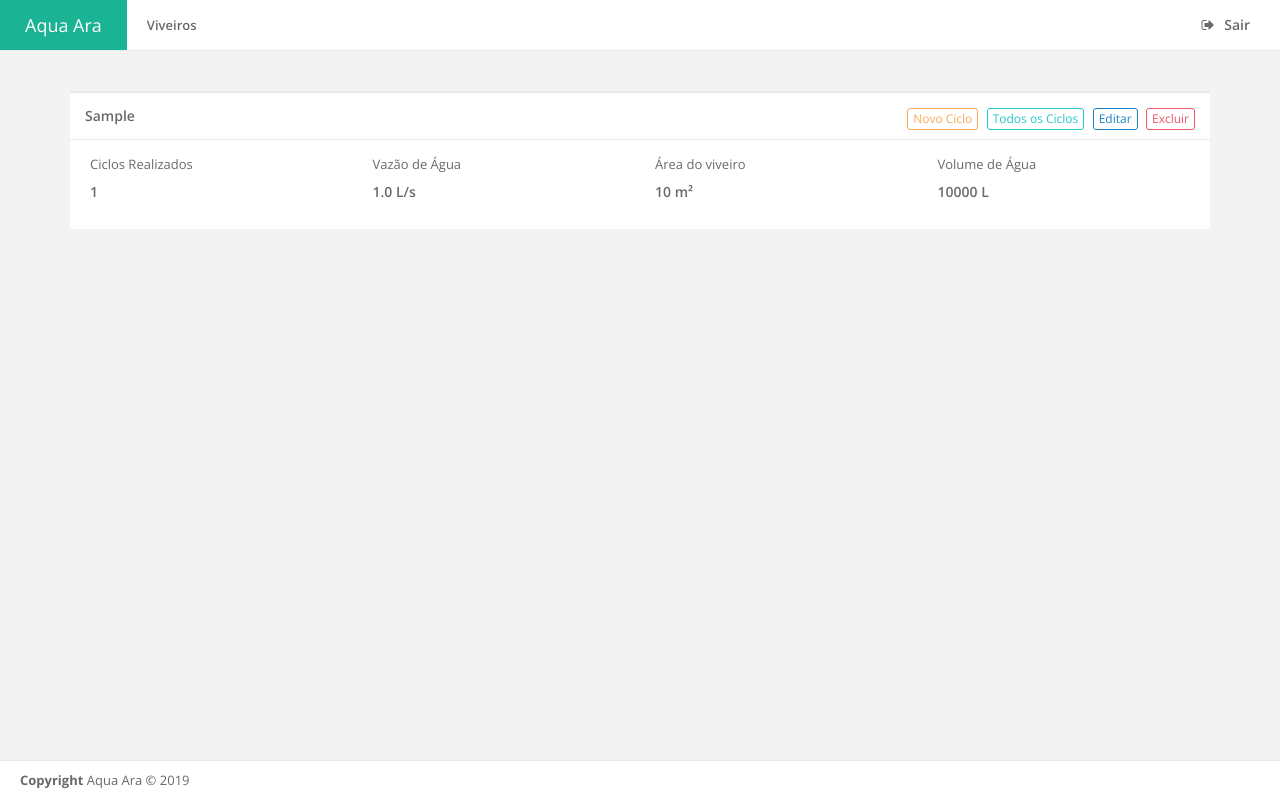
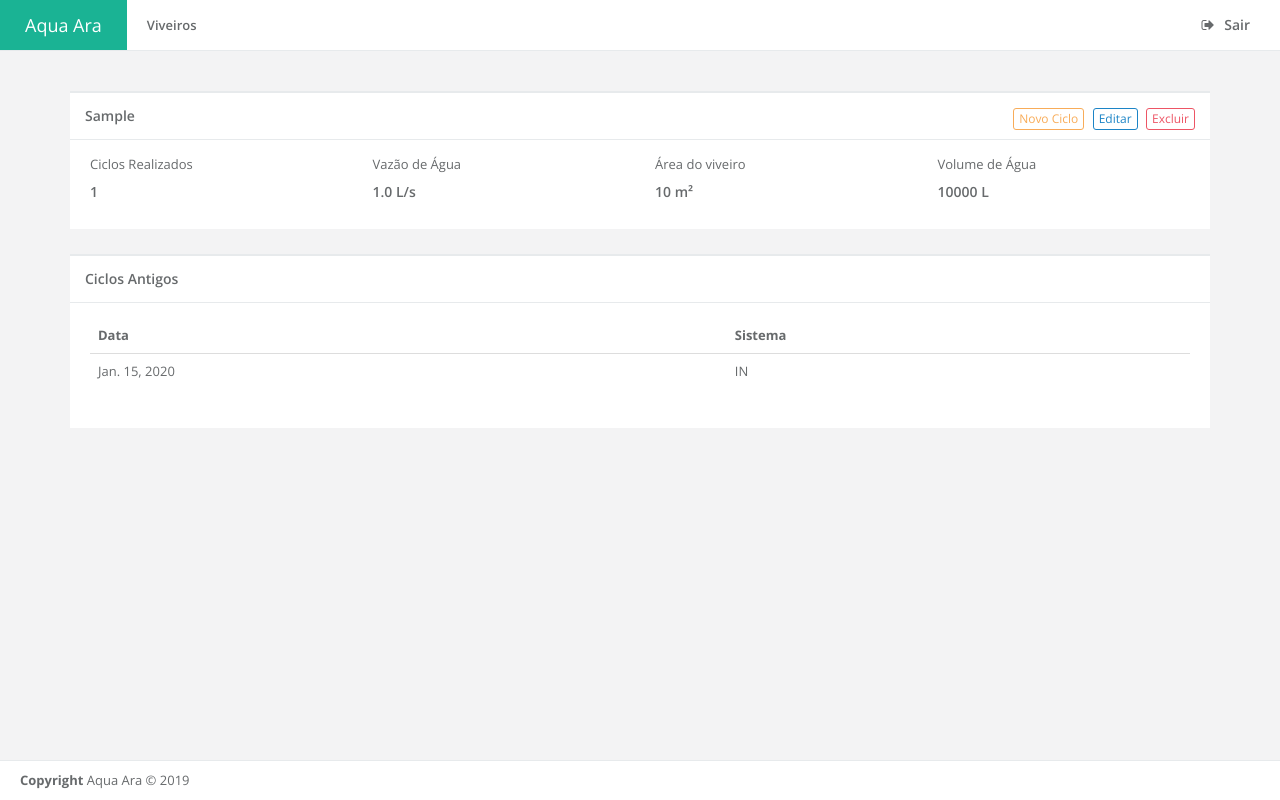
Before and after one commit to SamuelSilvaAraujo/aquaara, a Django app: page /1/viveiro/1/ in a window 1280 px wide. Run offline with Django 3.2, Linux system fonts and the light colour scheme; a user stored in the database is signed in; tables that the repository leaves empty hold one stand-in row (values such as "Sample post"); some libraries are stand-ins or nearby versions.

Commit message:
mudando o template de pond detail

```diff
--- a/core/models.py
+++ b/core/models.py
@@ -140,7 +140,7 @@ class Cycle(models.Model):
         amount = self.density()*self.pond.area()
         for mortality in self.mortality_set.all():
             amount -= mortality.amount
-        return amount
+        return int(amount)
 
     def peso_medio(self):
         if self.population:
@@ -277,11 +277,11 @@ class Cycle(models.Model):
     def amount_fish_biometria(self):
         amount = self.amount_fish()
         if amount <= 400:
-            return amount*0.10
+            return int(amount*0.10)
         elif 401 <= amount <= 700:
-            return amount*0.07
+            return int(amount*0.07)
         elif 701 <= amount <= 2000:
-            return amount*0.5
+            return int(amount*0.05)
 
     def date_despesca(self):
         if not self.population:
@@ -299,6 +299,12 @@ class Cycle(models.Model):
             else:
                 biometria = self.biometria_set.all().order_by('date')[0]
                 return biometria.date + timedelta(days=15)
+
+    def all_mortality(self):
+        return self.mortality_set.all()
+
+    def all_biometria(self):
+        return self.biometria_set.all()
 
 class Mortality(models.Model):
     cycle = models.ForeignKey(Cycle, on_delete=models.CASCADE)
--- a/core/templates/pond_detail.html
+++ b/core/templates/pond_detail.html
@@ -17,19 +17,12 @@
                                 <a href="{% url 'cycle_init' pk_property pond.id %}" class="btn btn-warning btn-outline btn-xs">Novo Ciclo</a>
                             {% else %}
                                 {% if not pond.cycle.population %}
+
                                     <a href="{% url 'population' pk_property pond.id %}" class="btn btn-warning btn-outline btn-xs">Povoamento</a>
-
-                                {% else %}
-
-                                    <a href="{% url 'mortality' pk_property pond.id %}" class="btn btn-info btn-outline btn-xs">Mortalidade</a>
-
-                                    <a href="{% url 'biometria' pk_property pond.id %}" class="btn btn-warning btn-outline btn-xs">Biometria</a>
 
                                 {% endif %}
 
                             {% endif %}
-
-                            <a href="#" class="btn btn-outline btn-info btn-xs">Todos os Ciclos</a>
 
                             <a href="{% url 'pond_update' pk_property pond.id %}" class="btn btn-outline btn-success btn-xs">Editar</a>
                             <a href="{% url 'pond_delete' pk_property pond.id %}" class="btn btn-outline btn-danger btn-xs">Excluir</a>
@@ -57,56 +50,66 @@
                             </div>
                         </div>
                     </div>
-                    {% if  pond.cycle  %}
+                </div>
+            </div>
+        </div>
 
-                        <div class="ibox-content">
+        {% if pond.cycle %}
 
             <div class="row">
-                                <div class="col-md-3">
-                                    <p class="stats-label">Densidade</p>
+                <div class="col-lg-3">
+                    <div class="ibox">
+                        <div class="ibox-title">
+                            <h5>Densidade</h5>
+                        </div>
+                        <div class="ibox-content">
                             <h4>{{ pond.cycle.density }} peixe/m²</h4>
                         </div>
-                                <div class="col-md-3">
-                                    <p class="stats-label">Quantidade de Peixes</p>
-                                    <h4>{{ pond.cycle.amount_fish }}</h4>
                     </div>
-                                <div class="col-md-3">
-                                    <p class="stats-label">Sistema</p>
+                </div>
+                <div class="col-lg-3">
+                    <div class="ibox">
+                        <div class="ibox-title">
+                            <h5>Quantidade de Peixes</h5>
+                        </div>
+                        <div class="ibox-content">
+                            <h4>{{ pond.cycle.amount_fish }} peixes</h4>
+                        </div>
+                    </div>
+                </div>
+                <div class="col-lg-3">
+                    <div class="ibox">
+                        <div class="ibox-title">
+                            <h5>Sistema</h5>
+                        </div>
+                        <div class="ibox-content">
                             <h4>{{ pond.cycle.get_system_display }}</h4>
                             {% if pond.cycle.system == 'IN' %}
-                                        <h5>{{ pond.cycle.get_type_intensive_display }}</h5>
+                                <small>{{ pond.cycle.get_type_intensive_display }}</small>
                             {% endif %}
                         </div>
-                                <div class="col-md-3">
-                                    <p class="stats-label">Peso Médio na despesca</p>
+                    </div>
+                </div>
+                <div class="col-lg-3">
+                    <div class="ibox">
+                        <div class="ibox-title">
+                            <h5>Peso Médio na despesca</h5>
+                        </div>
+                        <div class="ibox-content">
                             <h4> {{ pond.cycle.middleweight_despesca }} kg</h4>
+                        </div>
                     </div>
                 </div>
             </div>
 
             {% if pond.cycle.population %}
 
-                            <div class="ibox-content">
                 <div class="row">
-                                    <div class="col-md-3">
-                                        <p class="stats-label">Data Biometria</p>
-                                        <h4>{{ pond.cycle.date_biometria }}</h4>
+                    <div class="col-lg-12">
+                        <div class="ibox">
+                            <div class="ibox-title">
+                                <h5>Arraçoamento</h5>
                             </div>
-                                    <div class="col-md-3">
-                                        <p class="stats-label">Quantidade de peixes na biometria</p>
-                                        <h4>{{ pond.cycle.amount_fish_biometria }}</h4>
-                                    </div>
-                                    <div class="col-md-3">
-                                        <p class="stats-label">Biomassa</p>
-                                        <h4>{{ pond.cycle.biomassa }}</h4>
-                                    </div>
-                                    <div class="col-md-3">
-                                        <p class="stats-label">Peso Médio</p>
-                                        <h4> {{ pond.cycle.peso_medio }} kg</h4>
-                                    </div>
-                                </div>
-                            </div>
-
                             <div class="ibox-content">
                                 <div class="row">
                                     <div class="col-md-3">
@@ -131,13 +134,130 @@
                                     </div>
                                 </div>
                             </div>
+                        </div>
+                    </div>
+                </div>
 
-                        {% endif %}
+                <div class="row">
+                    <div class="col-lg-6">
+                        <div class="ibox">
+                            <div class="ibox-title">
+                                <h5>Biometria</h5>
+                                <div class="ibox-tools">
+                                    <a href="{% url 'biometria' pk_property pond.id %}" class="btn btn-warning btn-outline btn-xs">Nova Biometria</a>
+                                </div>
+                            </div>
+                            <div class="ibox-content">
+
+                                <div class="row">
+                                    <div class="col-md-6">
+                                        <h5>Proxima Biometria</h5>
+                                        <p>{{ pond.cycle.date_biometria }}</p>
+                                    </div>
+                                    <div class="col-md-6">
+                                        <h5>Quantidade de peixes para biometria</h5>
+                                        <p>{{ pond.cycle.amount_fish_biometria }} peixes</p>
+                                    </div>
+                                </div>
+
+                                {% if pond.cycle.all_biometria.count > 0 %}
+
+                                    <table class="table">
+                                        <thead>
+                                        <tr>
+                                            <th>Data</th>
+                                            <th>Peso medio</th>
+                                        </tr>
+                                        </thead>
+                                        <tbody>
+                                        {% for bio in pond.cycle.all_biometria %}
+                                            <tr>
+                                                <td>{{ bio.date }}</td>
+                                                <td>{{ bio.middleweight }} kg</td>
+                                            </tr>
+                                        {% endfor %}
+                                        </tbody>
+                                    </table>
 
                                 {% endif %}
                             </div>
                         </div>
                     </div>
+                    <div class="col-lg-6">
+                        <div class="ibox">
+                            <div class="ibox-title">
+                                <h5>Mortalidade</h5>
+                                <div class="ibox-tools">
+                                    <a href="{% url 'mortality' pk_property pond.id %}" class="btn btn-info btn-outline btn-xs">Novo registro</a>
+                                </div>
+                            </div>
+                            <div class="ibox-content">
+
+                                {% if pond.cycle.all_mortality.count > 0 %}
+                                    <table class="table">
+                                        <thead>
+                                        <tr>
+                                            <th>Data</th>
+                                            <th>Quantidade de peixes</th>
+                                        </tr>
+                                        </thead>
+                                        <tbody>
+
+                                        {% for mortalidade in pond.cycle.all_mortality %}
+                                            <tr>
+                                                <td>{{ mortalidade.date }}</td>
+                                                <td>{{ mortalidade.amount }}</td>
+                                            </tr>
+                                        {% endfor %}
+                                        </tbody>
+                                    </table>
+
+                                {% else %}
+
+                                    <h4>Nenhuma Mortalidade registrada</h4>
+
+                                {% endif %}
+                            </div>
+                        </div>
+                    </div>
+                </div>
+
+            {% endif %}
+
+        {% else %}
+
+            {% if pond.number_cycles > 0 %}
+
+                <div class="row">
+                    <div class="col-lg-12">
+                        <div class="ibox">
+                            <div class="ibox-title">
+                                <h5>Ciclos Antigos</h5>
+                            </div>
+                            <div class="ibox-content">
+                                <table class="table">
+                                    <thead>
+                                    <tr>
+                                        <th>Data</th>
+                                        <th>Sistema</th>
+                                    </tr>
+                                    </thead>
+                                    <tbody>
+                                    {% for cycle in pond.allCycle %}
+                                        <tr>
+                                            <td>{{ cycle.date }}</td>
+                                            <td>{{ cycle.system }}</td>
+                                        </tr>
+                                    {% endfor %}
+                                    </tbody>
+                                </table>
+                            </div>
+                        </div>
+                    </div>
+                </div>
+
+            {% endif %}
+        {% endif %}
 
     </div>
 
```
Lines whose indentation alone changed are shown as unchanged.
